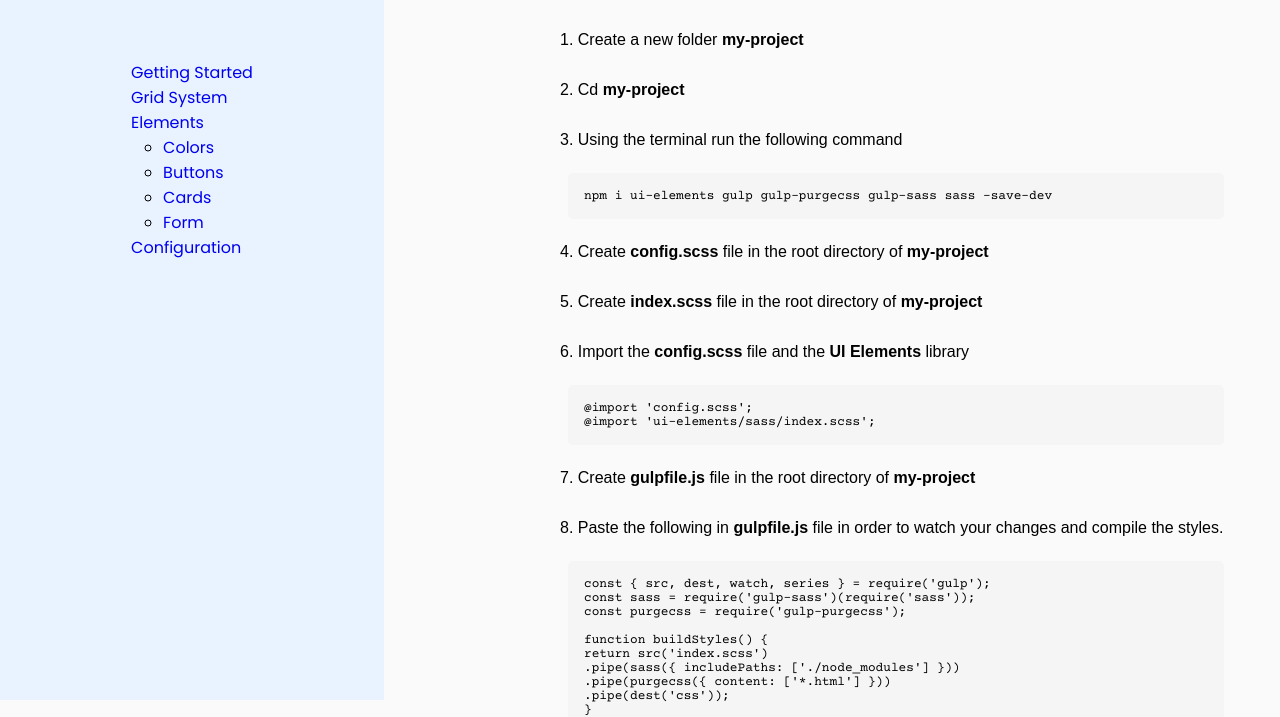
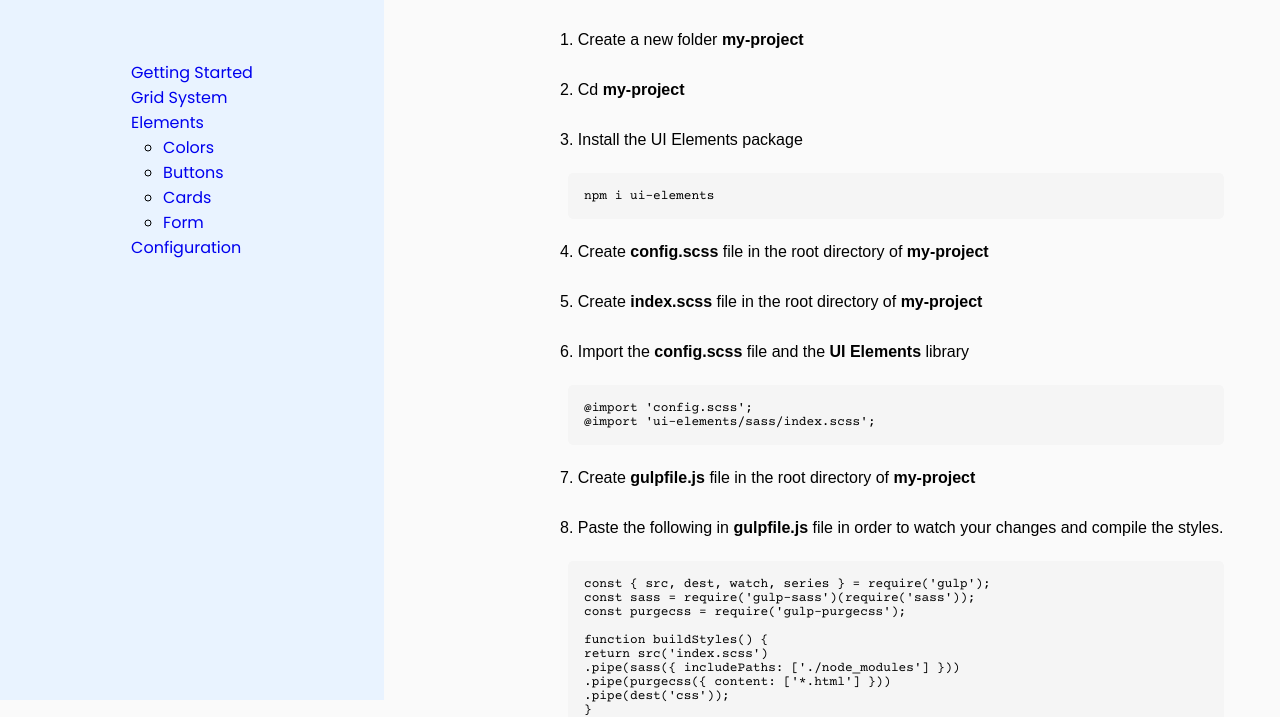
Before and after one commit to Aref-Akminasi/ui-elements-docs, a website: page index.html in a window 1280 px wide. Shown: the part 100-817 px from the top of the page. Drawn offline with nearby package versions, Linux system fonts and the light colour scheme.

Commit message:
updated dependencies

```diff
--- a/index.html
+++ b/index.html
@@ -32,10 +32,8 @@
       <ul>
         <li class="step">1. Create a new folder <b>my-project</b></li>
         <li class="step">2. Cd <b>my-project</b></li>
-        <li class="step">3. Using the terminal run the following command</li>
-        <li class="code">
-          npm i ui-elements gulp gulp-purgecss gulp-sass sass –save-dev
-        </li>
+        <li class="step">3. Install the UI Elements package</li>
+        <li class="code">npm i ui-elements</li>
         <li class="step">
           4. Create <b>config.scss</b> file in the root directory of
           <b>my-project</b>
```
Also changed, not shown: package.json (+2 -6 lines), 1 other file.
